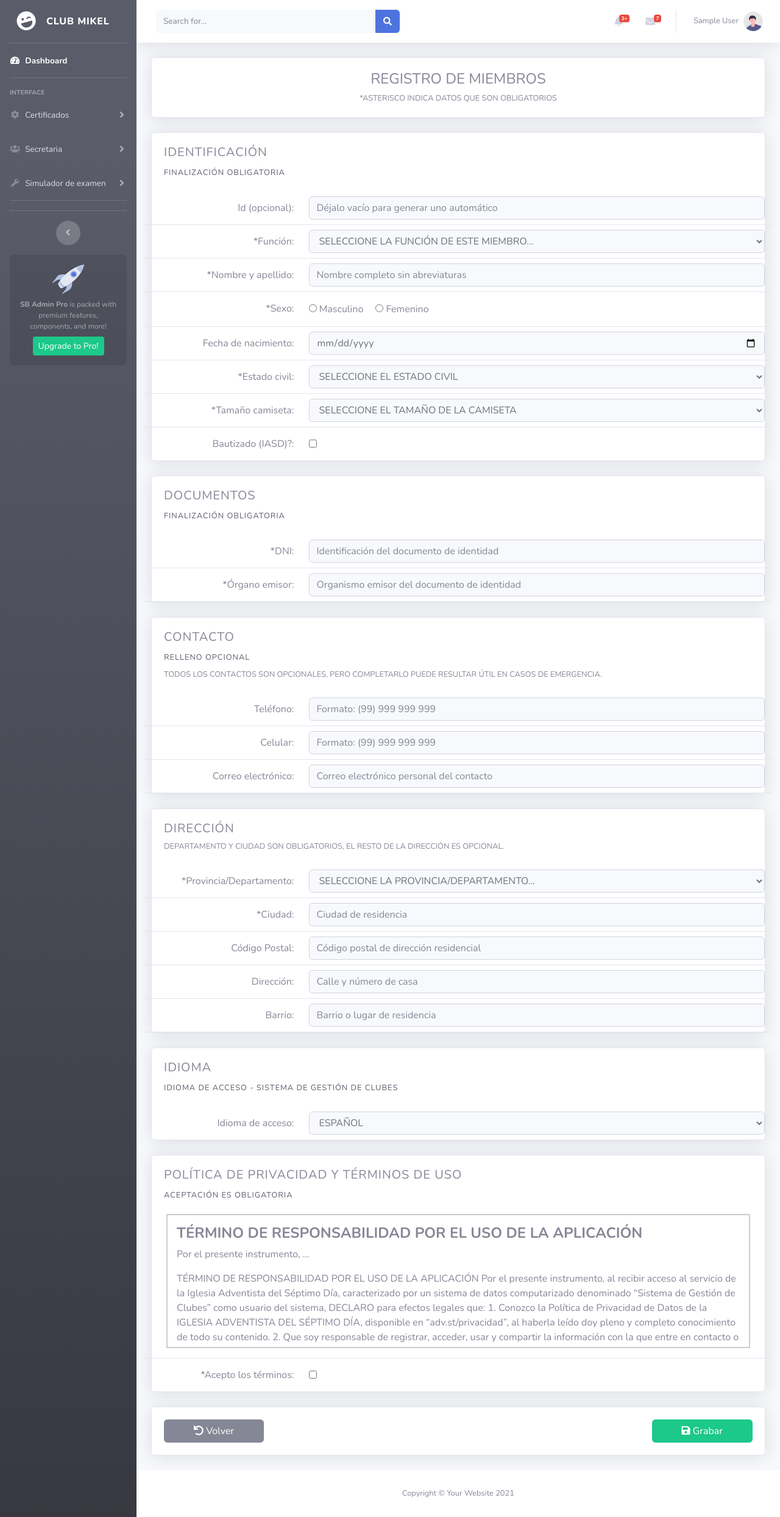
After one commit to joaquinS25/club_mikel_manager, a PHP site: page /miembros/registrar.php in a window 1280 px wide. The commit adds this page. Shown: the whole page at 61% size. Run offline with PHP 8.4, Linux system fonts and the light colour scheme; the visitor is signed in with stand-in values (Sample User, id 1).

Commit message:
SE AGREGO MIEMBROS

```diff
--- /dev/null
+++ b/miembros/registrar.php
@@ -0,0 +1,289 @@
+<?php
+session_start();
+require_once __DIR__ . '/../vista/config.php';
+
+if (!isset($_SESSION['id_session'])) {
+    header('Location: ' . $base . 'index.php');
+    exit();
+}
+
+require_once __DIR__ . '/../modelo/conexion.php'; // define $con (mysqli)
+
+// ---------- Listas ----------
+$funciones = ['DIRECTOR','SUBDIRECTOR','SECRETARIO','TESORERO','CAPELLÁN','CONSEJERO','INSTRUCTOR',
+              'CONQUISTADOR','CAMILLERO DE LA UNIDAD','SECRETARIO DE LA UNIDAD','TESORERO DE LA UNIDAD',
+              'CAPITÁN DE LA UNIDAD','CONSEJERO DE LA UNIDAD'];
+$estados   = ['SOLTERO(A)','CASADO(A)','DIVORCIADO(A)','VIUDO(A)','CONVIVIENTE'];
+$tallas    = ['6','8','10','12','14','16','XS','S','M','L','XL','XXL'];
+$deptos    = ['Amazonas','Áncash','Apurímac','Arequipa','Ayacucho','Cajamarca','Callao','Cusco','Huancavelica',
+              'Huánuco','Ica','Junín','La Libertad','Lambayeque','Lima','Loreto','Madre de Dios','Moquegua',
+              'Pasco','Piura','Puno','San Martín','Tacna','Tumbes','Ucayali'];
+
+// ---------- Token CSRF ----------
+if (empty($_SESSION['csrf'])) {
+    $_SESSION['csrf'] = bin2hex(random_bytes(32));
+}
+
+function old($k) { return htmlspecialchars($_POST[$k] ?? '', ENT_QUOTES, 'UTF-8'); }
+
+function campo($label, $name, $ph = '', $req = false, $type = 'text') {
+    echo '<div class="form-group row border-bottom py-2 mb-0">
+        <label class="col-sm-3 col-form-label text-sm-right">' . ($req ? '*' : '') . $label . ':</label>
+        <div class="col-sm-9"><input type="' . $type . '" name="' . $name . '" class="form-control bg-light"
+        placeholder="' . $ph . '" value="' . old($name) . '"' . ($req ? ' required' : '') . '></div></div>';
+}
+
+function selectorCampo($label, $name, $texto, $opciones, $req = true) {
+    echo '<div class="form-group row border-bottom py-2 mb-0">
+        <label class="col-sm-3 col-form-label text-sm-right">' . ($req ? '*' : '') . $label . ':</label>
+        <div class="col-sm-9"><select name="' . $name . '" class="form-control bg-light"' . ($req ? ' required' : '') . '>
+        <option value="">' . $texto . '</option>';
+    foreach ($opciones as $o) {
+        $sel = (($_POST[$name] ?? '') === $o) ? ' selected' : '';
+        echo '<option value="' . htmlspecialchars($o) . '"' . $sel . '>' . htmlspecialchars($o) . '</option>';
+    }
+    echo '</select></div></div>';
+}
+
+// ---------- Guardar ----------
+$error = '';
+if ($_SERVER['REQUEST_METHOD'] === 'POST') {
+    $idManual = trim($_POST['id'] ?? '');
+
+    if (!hash_equals($_SESSION['csrf'], $_POST['csrf'] ?? '')) {
+        $error = 'Sesión de formulario inválida. Recarga la página e inténtalo de nuevo.';
+    } elseif ($idManual !== '' && (!ctype_digit($idManual) || (int)$idManual < 1)) {
+        $error = 'El Id debe ser un número entero mayor que 0.';
+    } elseif (empty($_POST['acepto'])) {
+        $error = 'Debes aceptar los términos para continuar.';
+    } elseif (!in_array($_POST['sexo'] ?? '', ['M', 'F'], true)) {
+        $error = 'Selecciona el sexo.';
+    } elseif (!empty($_POST['correo']) && !filter_var($_POST['correo'], FILTER_VALIDATE_EMAIL)) {
+        $error = 'El correo electrónico no es válido.';
+    } else {
+        try {
+            $sql = "INSERT INTO miembros
+                (id, funcion, nombre, sexo, fecha_nacimiento, estado_civil, talla, bautizado, dni, organo_emisor,
+                 telefono, celular, correo, departamento, ciudad, codigo_postal, direccion, barrio, idioma,
+                 acepto_terminos, fecha_aceptacion)
+                VALUES (?,?,?,?,?,?,?,?,?,?,?,?,?,?,?,?,?,?,?,1,NOW())";
+            $st = $con->prepare($sql);
+
+            // bind_param solo acepta variables (no expresiones como trim(...) ni $_POST[...])
+            $id        = ($idManual === '') ? null : (int)$idManual; // null = autoincremental
+            $funcion   = $_POST['funcion'];
+            $nombre    = mb_strtoupper(trim($_POST['nombre']), 'UTF-8');
+            $sexo      = $_POST['sexo'];
+            $fecha     = !empty($_POST['fecha_nacimiento']) ? $_POST['fecha_nacimiento'] : null;
+            $estadoCiv = $_POST['estado_civil'];
+            $talla     = $_POST['talla'];
+            $bautizado = isset($_POST['bautizado']) ? 1 : 0;
+            $dni       = trim($_POST['dni']);
+            $organo    = trim($_POST['organo_emisor']);
+            $telefono  = $_POST['telefono'] ?? '';
+            $celular   = $_POST['celular'] ?? '';
+            $correo    = $_POST['correo'] ?? '';
+            $depto     = $_POST['departamento'];
+            $ciudad    = trim($_POST['ciudad']);
+            $cp        = $_POST['codigo_postal'] ?? '';
+            $direccion = $_POST['direccion'] ?? '';
+            $barrio    = $_POST['barrio'] ?? '';
+            $idioma    = $_POST['idioma'] ?? 'ES';
+
+            $st->bind_param(
+                'i' . 'ssssss' . 'i' . str_repeat('s', 11),
+                $id, $funcion, $nombre, $sexo, $fecha, $estadoCiv, $talla,
+                $bautizado, $dni, $organo,
+                $telefono, $celular, $correo,
+                $depto, $ciudad, $cp,
+                $direccion, $barrio, $idioma
+            );
+            $st->execute();
+
+            $_SESSION['ok'] = 'Miembro registrado con el Id ' . ($id ?? $con->insert_id);
+            header('Location: ' . $base . 'miembros/listar.php');
+            exit();
+        } catch (mysqli_sql_exception $e) {
+            if ($e->getCode() == 1062) {
+                $error = (stripos($e->getMessage(), 'PRIMARY') !== false)
+                    ? 'Ya existe un miembro con ese Id.'
+                    : 'Ya existe un miembro registrado con ese DNI.';
+            } else {
+                $error = 'No se pudo guardar el registro. Inténtalo de nuevo.';
+            }
+        }
+    }
+}
+?>
+<!DOCTYPE html>
+<html lang="es">
+<head>
+    <meta charset="utf-8">
+    <meta name="viewport" content="width=device-width, initial-scale=1">
+    <title>Registro de miembros - Club Mikel</title>
+    <?php require __DIR__ . '/../vista/style.php'; ?>
+    <style>
+        .seccion h5 { letter-spacing: 1px; text-transform: uppercase; }
+        .seccion small { letter-spacing: 1px; text-transform: uppercase; color: #5a5c69; }
+        .terminos { height: 220px; overflow-y: scroll; border: 2px solid #ccc; padding: 15px; background: #fff; }
+    </style>
+</head>
+<body id="page-top">
+<div id="wrapper">
+
+    <?php require __DIR__ . '/../vista/menuv.php'; ?>
+
+    <div id="content-wrapper" class="d-flex flex-column">
+        <div id="content">
+
+            <?php require __DIR__ . '/../vista/menuh.php'; ?>
+
+            <div class="container-fluid">
+
+                <div class="card shadow mb-4 text-center">
+                    <div class="card-body">
+                        <h4 class="text-uppercase mb-1">Registro de miembros</h4>
+                        <small class="text-uppercase">*Asterisco indica datos que son obligatorios</small>
+                    </div>
+                </div>
+
+                <?php if ($error): ?>
+                    <div class="alert alert-danger"><?= htmlspecialchars($error) ?></div>
+                <?php endif; ?>
+
+                <form method="post" autocomplete="off">
+                    <input type="hidden" name="csrf" value="<?= $_SESSION['csrf'] ?>">
+
+                    <!-- IDENTIFICACIÓN -->
+                    <div class="card shadow mb-4 seccion">
+                        <div class="card-body">
+                            <h5>Identificación</h5>
+                            <small>Finalización obligatoria</small>
+                        </div>
+                        <?php
+                        campo('Id (opcional)', 'id', 'Déjalo vacío para generar uno automático', false, 'number');
+                        selectorCampo('Función', 'funcion', 'SELECCIONE LA FUNCIÓN DE ESTE MIEMBRO...', $funciones);
+                        campo('Nombre y apellido', 'nombre', 'Nombre completo sin abreviaturas', true);
+                        ?>
+                        <div class="form-group row border-bottom py-2 mb-0">
+                            <label class="col-sm-3 col-form-label text-sm-right">*Sexo:</label>
+                            <div class="col-sm-9 pt-2">
+                                <label class="mr-3"><input type="radio" name="sexo" value="M" required
+                                    <?= (($_POST['sexo'] ?? '') === 'M') ? 'checked' : '' ?>> Masculino</label>
+                                <label><input type="radio" name="sexo" value="F"
+                                    <?= (($_POST['sexo'] ?? '') === 'F') ? 'checked' : '' ?>> Femenino</label>
+                            </div>
+                        </div>
+                        <?php
+                        campo('Fecha de nacimiento', 'fecha_nacimiento', '', false, 'date');
+                        selectorCampo('Estado civil', 'estado_civil', 'SELECCIONE EL ESTADO CIVIL', $estados);
+                        selectorCampo('Tamaño camiseta', 'talla', 'SELECCIONE EL TAMAÑO DE LA CAMISETA', $tallas);
+                        ?>
+                        <div class="form-group row py-2 mb-0">
+                            <label class="col-sm-3 col-form-label text-sm-right">Bautizado (IASD)?:</label>
+                            <div class="col-sm-9 pt-2">
+                                <input type="checkbox" name="bautizado" value="1" <?= isset($_POST['bautizado']) ? 'checked' : '' ?>>
+                            </div>
+                        </div>
+                    </div>
+
+                    <!-- DOCUMENTOS -->
+                    <div class="card shadow mb-4 seccion">
+                        <div class="card-body">
+                            <h5>Documentos</h5>
+                            <small>Finalización obligatoria</small>
+                        </div>
+                        <?php
+                        campo('DNI', 'dni', 'Identificación del documento de identidad', true);
+                        campo('Órgano emisor', 'organo_emisor', 'Organismo emisor del documento de identidad', true);
+                        ?>
+                    </div>
+
+                    <!-- CONTACTO -->
+                    <div class="card shadow mb-4 seccion">
+                        <div class="card-body">
+                            <h5>Contacto</h5>
+                            <small>Relleno opcional</small>
+                            <p class="small text-uppercase mt-2 mb-0">Todos los contactos son opcionales, pero completarlo puede resultar útil en casos de emergencia.</p>
+                        </div>
+                        <?php
+                        campo('Teléfono', 'telefono', 'Formato: (99) 999 999 999');
+                        campo('Celular', 'celular', 'Formato: (99) 999 999 999');
+                        campo('Correo electrónico', 'correo', 'Correo electrónico personal del contacto', false, 'email');
+                        ?>
+                    </div>
+
+                    <!-- DIRECCIÓN -->
+                    <div class="card shadow mb-4 seccion">
+                        <div class="card-body">
+                            <h5>Dirección</h5>
+                            <p class="small text-uppercase mb-0">Departamento y ciudad son obligatorios, el resto de la dirección es opcional.</p>
+                        </div>
+                        <?php
+                        selectorCampo('Provincia/Departamento', 'departamento', 'SELECCIONE LA PROVINCIA/DEPARTAMENTO...', $deptos);
+                        campo('Ciudad', 'ciudad', 'Ciudad de residencia', true);
+                        campo('Código Postal', 'codigo_postal', 'Código postal de dirección residencial');
+                        campo('Dirección', 'direccion', 'Calle y número de casa');
+                        campo('Barrio', 'barrio', 'Barrio o lugar de residencia');
+                        ?>
+                    </div>
+
+                    <!-- IDIOMA -->
+                    <div class="card shadow mb-4 seccion">
+                        <div class="card-body">
+                            <h5>Idioma</h5>
+                            <small>Idioma de acceso - Sistema de gestión de clubes</small>
+                        </div>
+                        <div class="form-group row py-2 mb-0">
+                            <label class="col-sm-3 col-form-label text-sm-right">Idioma de acceso:</label>
+                            <div class="col-sm-9">
+                                <select name="idioma" class="form-control bg-light">
+                                    <option value="ES">ESPAÑOL</option>
+                                    <option value="PT">PORTUGUÊS</option>
+                                    <option value="EN">ENGLISH</option>
+                                </select>
+                            </div>
+                        </div>
+                    </div>
+
+                    <!-- POLÍTICA DE PRIVACIDAD -->
+                    <div class="card shadow mb-4 seccion">
+                        <div class="card-body">
+                            <h5>Política de privacidad y términos de uso</h5>
+                            <small>Aceptación es obligatoria</small>
+                        </div>
+                        <div class="px-4 pb-3">
+                            <div class="terminos">
+                                <?php include __DIR__ . '/terminos.html'; ?>
+                            </div>
+                        </div>
+                        <div class="form-group row py-2 mb-0 border-top">
+                            <label class="col-sm-3 col-form-label text-sm-right">*Acepto los términos:</label>
+                            <div class="col-sm-9 pt-2">
+                                <input type="checkbox" name="acepto" value="1" required>
+                            </div>
+                        </div>
+                    </div>
+
+                    <!-- BOTONES -->
+                    <div class="card shadow mb-4">
+                        <div class="card-body d-flex justify-content-between">
+                            <a href="<?= $base ?>miembros/listar.php" class="btn btn-secondary px-5">
+                                <i class="fas fa-undo"></i> Volver
+                            </a>
+                            <button type="submit" class="btn btn-success px-5">
+                                <i class="fas fa-save"></i> Grabar
+                            </button>
+                        </div>
+                    </div>
+                </form>
+
+            </div>
+        </div>
+        <?php require __DIR__ . '/../vista/footer.php'; ?>
+    </div>
+</div>
+
+<?php require __DIR__ . '/../vista/script.php'; ?>
+</body>
+</html>
--- /dev/null
+++ b/miembros/terminos.html
@@ -0,0 +1,67 @@
+<h4 class="font-weight-bold">TÉRMINO DE RESPONSABILIDAD POR EL USO DE LA APLICACIÓN</h4>
+<p>Por el presente instrumento, ...</p>
+<p>TÉRMINO DE RESPONSABILIDAD POR EL USO DE LA APLICACIÓN
+Por el presente instrumento, al recibir acceso al servicio de la Iglesia Adventista del Séptimo Día, caracterizado por un sistema de datos computarizado denominado “Sistema de Gestión de Clubes” como usuario del sistema, DECLARO para efectos legales que:
+
+1. Conozco la Política de Privacidad de Datos de la IGLESIA ADVENTISTA DEL SÉPTIMO DÍA, disponible en “adv.st/privacidad”, al haberla leído doy pleno y completo conocimiento de todo su contenido.
+
+2. Que soy responsable de registrar, acceder, usar y compartir la información con la que entre en contacto o proporcione al servicio.
+
+3. Que la vigencia, seguridad y veracidad de la información registrada es de exclusiva responsabilidad del usuario que la registra. Así, el registro de información inválida, falsa, ofensiva o de cualquier forma inadecuada para el servicio puede sujetarme a medidas administrativas, civiles y penales, según la extensión, forma y objeto del registro.
+
+4. Que el acceso a los datos esté condicionado a los factores “necesidad” (para cumplir una tarea o satisfacer una necesidad justificada) y “credencial” (si los roles del usuario lo acreditan para el acceso). Así, el acceso está ligado a la necesidad y restringido a la credencial. El acceso a los datos sin “necesidad” y “credencial” me puede someter a medidas administrativas, civiles y penales, según el alcance, forma y finalidad del acceso indebido.
+
+5. Que el uso de los datos está restringido y debe limitarse a la necesidad que justifique su acceso, y que en principio está prohibido compartirlos, salvo en los casos previstos en la Política de Privacidad de Datos de la IGREJA ADVENTISTA DO SÉPTIMA DIA y siempre condicionado a los factores “necesidad” y “credencial” según el ítem anterior. Por lo tanto, el tratamiento que no cumpla con estas pautas puede someterme a medidas administrativas, civiles y penales, según el alcance, la forma y el propósito del acceso indebido.
+
+TÉRMINOS DE USO
+El “Sistema de Gestión de Clubes” es una aplicación gratuita que ofrece la Iglesia Adventista del Séptimo Día como herramienta de información y transparencia, accesible a sus miembros.
+
+La utilización del “Sistema de Gestión de Clubes” está condicionada a la aceptación de las CONDICIONES DE USO, que contienen todas las normas de uso y conducta del usuario, debiendo ser leídas previamente.
+
+Si no ha leído o no está de acuerdo con estos TÉRMINOS DE USO, no debe utilizar el "Sistema de Gestión de Clubes".
+
+Estos términos de uso forman parte de la Política de Privacidad de Datos de la Iglesia Adventista del Séptimo Día.
+
+La Iglesia Adventista del Séptimo Día tiene derecho a modificar los TÉRMINOS DE USO y la Política de privacidad de datos en cualquier momento. Una vez modificado, el uso continuado del “Sistema de Gestión de Clubes” está condicionado a la nueva aceptación de las CONDICIONES DE USO. La falta de aceptación de los TÉRMINOS DE USO modificados impedirá el uso continuado del “Sistema de Gestión de Clubes”.
+
+Estos TÉRMINOS no caracterizan la concesión de derechos a los usuarios oa terceros, sino como condiciones generales de uso del sitio.
+
+Cláusula 1ª - Descripción del "Sistema de Gestión de Clubes"
+El “Sistema de Gestión de Clubes” es una aplicación web que tiene como objetivo administrar los Ministerios de Conquistadores y Aventureros en el territorio de la División Sudamericana de la Iglesia Adventista del Séptimo Día. El “Sistema de Gestión de Clubes” controla todas las actividades, seguros, eventos, registros, reportes, informes y documentos necesarios para la gestión completa de los Ministerios de Conquistadores y Aventureros.
+
+Integrados en el “Sistema de Gestión de Clubes” están:
+
+- Portal Encuentre un Club
+- Portal de Eventos de del Ministerio Joven
+- Aplicaciones "Desbravadores"/"Conquistadores"
+- Aplicaciones "Aventureiros"/"Aventureros"
+- Aplicaciones "DBV Fiel"/"CQS Fiel"
+Cláusula 2ª – Responsabilidad por el Uso
+El usuario es el único responsable del uso que haga del “Sistema de Gestión de Clubes” y deberá utilizarlo exclusivamente para los fines adecuados. Es libre de revelar la dirección y la dirección a través de enlaces. El uso debe hacerse de conformidad con las leyes, normas y reglamentos vigentes, incluso con respecto a los derechos de autor, derechos de personalidad y marcas registradas propiedad de la Iglesia Adventista del Séptimo Día en todo el contenido disponible en “adv.st/privacidad”.
+
+Al utilizar el “Sistema de Gestión de Clubes”, el usuario declara, bajo las penas de ley, que tiene capacidad legal para aceptar los términos de este instrumento, y que, a falta de capacidad absoluta o relativa, se hace representar y / o asistidos por sus padres, tutores, curadores, representantes legales o equivalentes, quienes son responsables de sus actos, en los términos de la legislación vigente.
+
+La violación de la Política de privacidad y contenido de la Iglesia Adventista y la Política de privacidad de datos y estos TÉRMINOS DE USO puede someter al infractor a consecuencias legales, así como a la negación del uso.
+
+El “Sistema de Gestión de Clubes” puede recopilar datos de visitantes y usuarios cuando se proporciona voluntariamente o mediante el uso de cookies, de acuerdo con las pautas de la Política de Privacidad de Datos de la Iglesia Adventista, disponible en adv.st/privacidad.
+
+El usuario podrá solicitar la rectificación, supresión o ocultación de la información relativa al "Sistema de Gestión de Clubes" a través del propio "Sistema de Gestión de Clubes", cuando esté disponible, o al Responsable o - delegado de protección de datos (DPO) - de acuerdo con la Política de Privacidad de Datos de la Iglesia Adventista del Séptimo Día, cuando sea imposible hacerlo por el “Sistema de Gestión de Clubes”.
+Cláusula 3ª – Información Privada del Usuario
+Con respecto a los datos personales, la Iglesia Adventista del Séptimo Día adopta el criterio denominado privacidad por diseño, según el cual los datos personales sirven única y exclusivamente a la actividad principal, y son utilizados bajo autorización. Al aceptar estos TÉRMINOS, el usuario acepta que la Iglesia Adventista del Séptimo Día pueda registrar, catalogar, divulgar, compartir en su grupo institucional la información proporcionada por el usuario en el "Sistema de Gestión de Clubes", o en cumplimiento de una orden judicial o legal. prestación, incluso a nivel internacional.
+
+La Iglesia Adventista no utiliza sus datos de contacto para enviar mensajes no deseados (spam) o materiales promocionales que no hayan sido previamente solicitados/aceptados, pero puede comunicarse con usted cuando sea estrictamente necesario.
+Cláusula 4ª - Prácticas de uso y almacenamiento
+La Iglesia Adventista del Séptimo Día, como titular del “Sistema de Gestión de Clubes”, tiene facultades amplias y absolutas sobre su contenido, acceso, funcionamiento, limitaciones de uso y terminación del mismo. El contenido de estos TÉRMINOS y la Política de Privacidad de Datos permanecen vigentes indefinidamente aún cuando se interrumpa el servicio del “Sistema de Gestión de Clubes”.
+Cláusula 5ª - Contenido y Propiedad Intelectual del “Sistema de Gestión de Clubes”
+El contenido que se muestra en el "Sistema de Gestión de Clubes" es parte de la información de propiedad de la Iglesia Adventista del Séptimo Día y puede contener información sobre sus congregaciones, ministerios y servicios creados, mantenidos o respaldados por la Iglesia Adventista del Séptimo Día.
+
+La Iglesia Adventista del Séptimo Día es propietaria del "Sistema de Gestión de Clubes" y los datos, códigos del sistema, diseño, información técnica, reglamentos, avisos y avisos. Por lo tanto, ninguno de estos elementos puede ser copiado, reproducido o manipulado sin autorización.
+
+Si el “Sistema de Gestión de Clubes” ofrece al usuario un área de comentarios, interactividad, formulario de envío de información, producción de contenidos u otras formas de creación de usuarios, el usuario será el único responsable de la integridad, originalidad y licitud de los contenidos que comparta.
+a) Contenido Prohibido: No se permitirá ningún contenido considerado Ilegal, Obsceno, Discriminatorio, Fraudulento, Violento o que promueva este contexto. El usuario se compromete a no incluir ninguna información que viole estos términos, así como a notificar a cualquier agente o autoridad conocida de la Iglesia Adventista del Séptimo Día sobre tales violaciones..
+INFORMACIÓN PRIVADA Y CONFIDENCIAL: El usuario no podrá divulgar o dar a conocer a terceros información personal y confidencial de personas físicas, tales como números de documentos, afiliación y otros.
+b) Contenido Ilegal: Todo contenido contrario a la ley ya las buenas costumbres es considerado malicioso, y como tal, no debe ser publicado, so pena de responsabilidad civil y penal.
+c) Comercio y Publicidad: Prohibido el uso comercial o con fines lucrativos.
+Cláusula 6ª – Disposiciones finales
+Para resolver cualquier disputa legal entre los usuarios del "Sistema de Gestión de Clubes" y la Iglesia Adventista del Séptimo Día, el propio usuario debe realizar una Solicitud de consideración por escrito y enviarla al Oficial de protección de datos (DPO) - de acuerdo con la Política de Privacidad de Datos de la Iglesia Adventista del Séptimo Día (adv.st/privacidad), cuando sea imposible hacerlo por el “Sistema de Gestión de Clubes”. Para dirimir cualquier controversia por la vía judicial, es competente el foro de la sede sudamericana de la Iglesia Adventista del Séptimo Día, en Brasilia - Brasil.</p>
+<!-- un <p> por párrafo; los títulos de cláusula en <h5> -->
--- a/vista/menuv.php
+++ b/vista/menuv.php
@@ -48,7 +48,18 @@
             </div>
         </div>
     </li>
-
+     <li class="nav-item">
+        <a class="nav-link collapsed" href="#" data-toggle="collapse" data-target="#collapseThree"
+            aria-expanded="true" aria-controls="collapseThree">
+            <i class="fas fa-fw fa-users"></i>
+            <span>Secretaria</span>
+        </a>
+        <div id="collapseThree" class="collapse" aria-labelledby="headingTwo" data-parent="#accordionSidebar">
+            <div class="bg-white py-2 collapse-inner rounded">
+                <a class="collapse-item" href="<?= $base ?>miembros/listar.php">Miembros</a>
+            </div>
+        </div>
+    </li>
     <!-- Nav Item - Simulador -->
     <li class="nav-item">
         <a class="nav-link collapsed" href="#" data-toggle="collapse" data-target="#collapseUtilities"
```
Also changed, not shown: other parts of vista/menuv.php (+0 -39 lines), miembros/listar.php (added, +134 -0 lines).
